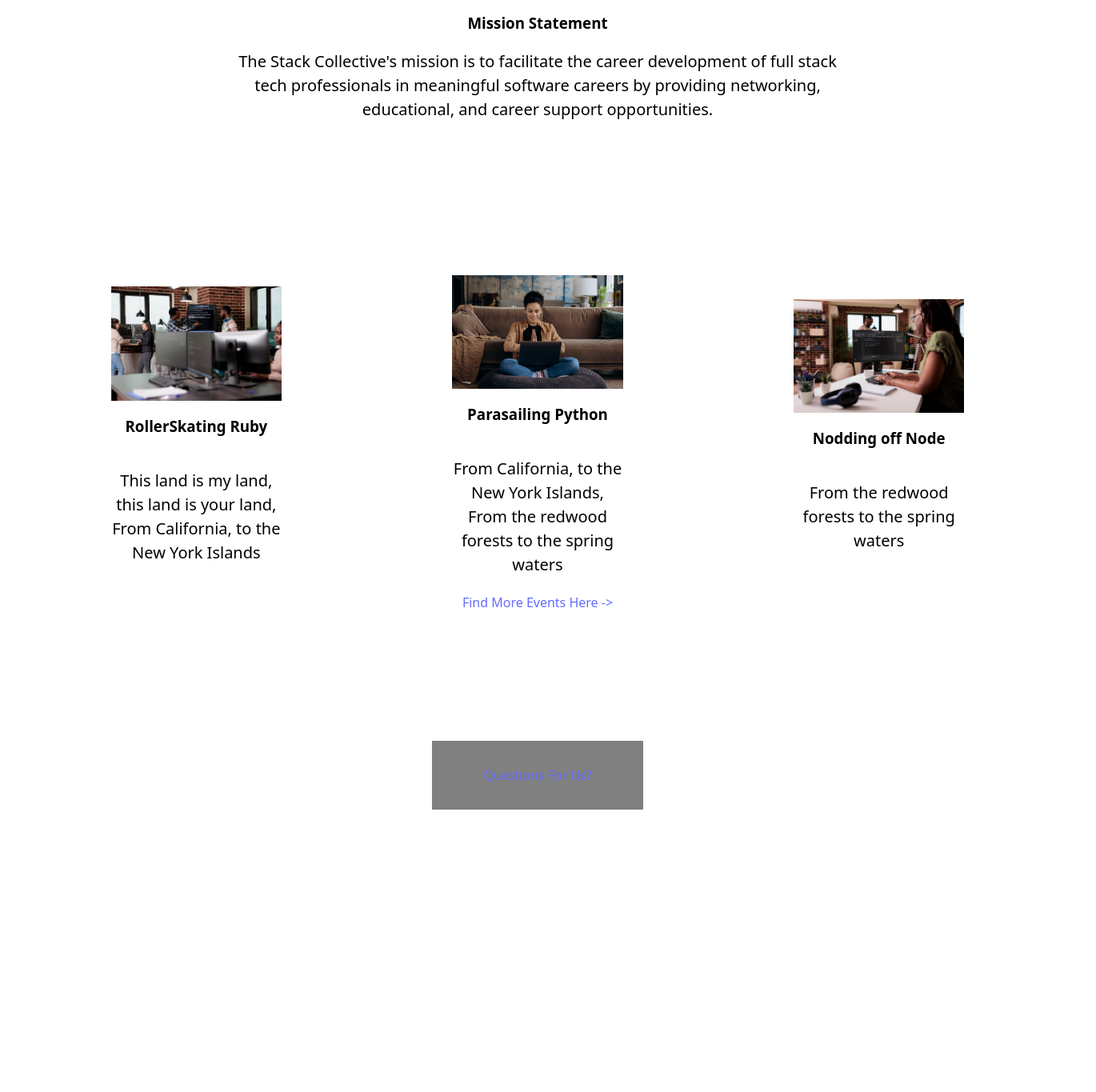
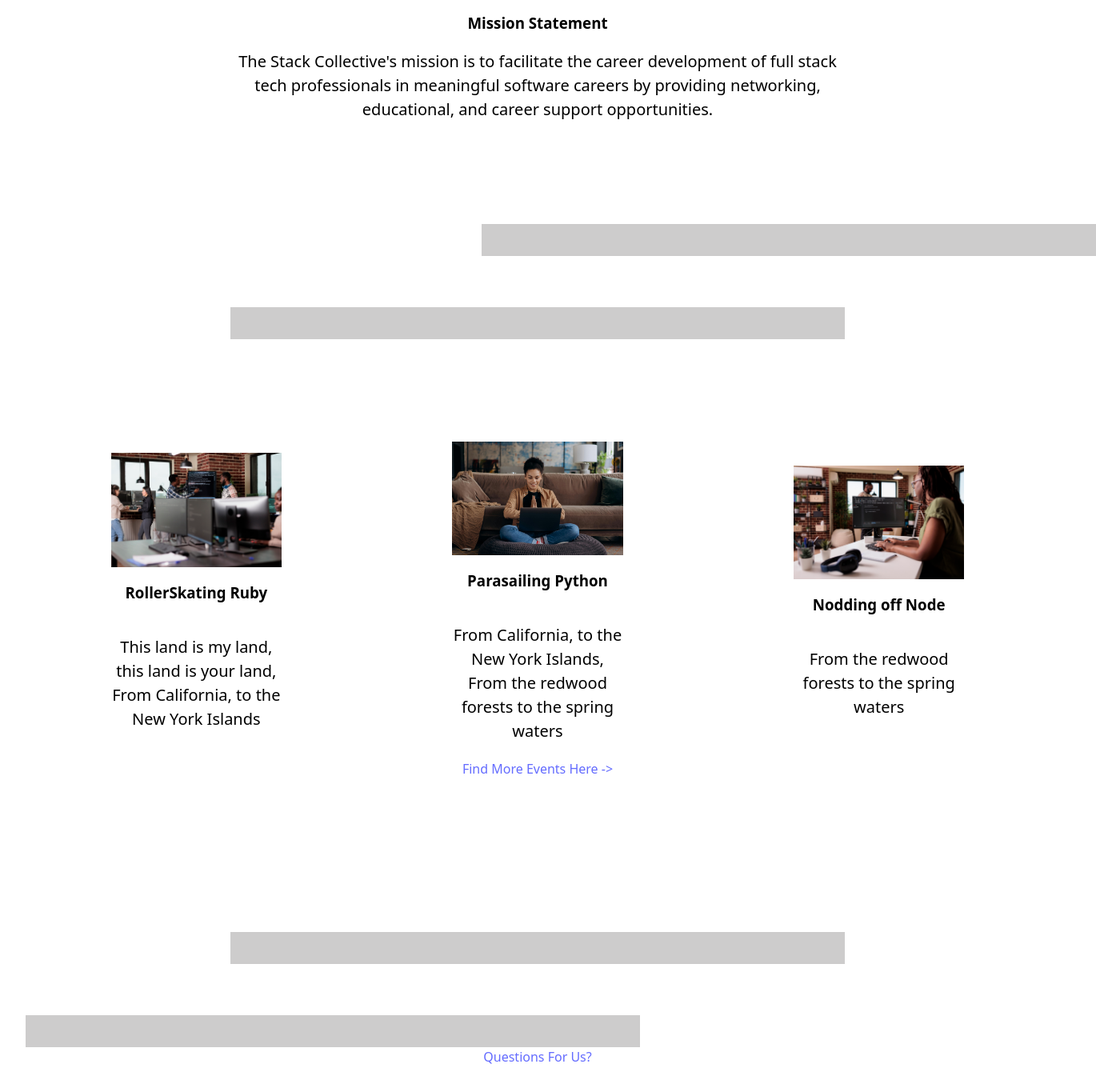
Before and after one commit to thestackcollective/tsc-website-1, a React (Vite) app: page / in a window 1280 px wide. Shown: the part 868-2233 px from the top of the page at 80% size, 1370 px wide, since content can reach past the window. Before the commit the page ends 1881 px from the top, so only its background shows below. Built offline with nearby package versions, Linux system fonts and the light colour scheme.

Commit message:
Add all four bars to the landing page

```diff
--- /dev/null
+++ b/src/components/DividerBar/DividerBar.css
@@ -0,0 +1,22 @@
+.divider-bar-primary {
+  height: 5vh;
+  background-color: #cdcccc;
+  width: 60%;
+  margin: auto;
+  margin-bottom: 4rem;
+}
+
+.divider-bar-secondary {
+  height: 5vh;
+  background-color: #cdcccc;
+  width: 60%;
+  margin-left: 44.5%;
+  margin-bottom: 4rem;
+}
+
+.divider-bar-tertiary {
+  height: 5vh;
+  background-color: #cdcccc;
+  width: 60%;
+  margin-right: 44.5%;
+}
--- /dev/null
+++ b/src/components/DividerBar/DividerBar.jsx
@@ -0,0 +1,8 @@
+import './DividerBar.css'
+
+export default function DividerBar({className}) {
+  return (
+    <div className={className}>
+    </div>
+  )
+}
--- a/src/pages/LandingPage/LandingPage.css
+++ b/src/pages/LandingPage/LandingPage.css
@@ -1,4 +1,4 @@
-.landing-page-section a:nth-child(3) {
+.landing-page-section a:nth-child(4) {
   padding: 2rem 4rem;
   background-color: #808080;
 }
--- a/src/pages/LandingPage/LandingPage.jsx
+++ b/src/pages/LandingPage/LandingPage.jsx
@@ -1,6 +1,7 @@
 import Paragraph from "../../components/Paragraph/Paragraph"
 import EventTeaserSectionContainer from "../../components/EventTeaserSection/EventTeaserSectionContainer"
 import NavLinkButton from "../../components/NavLinkButton/NavLinkButton"
+import DividerBar from "../../components/DividerBar/DividerBar"
 import './LandingPage.css'
 
 export default function LandingPage() {
@@ -13,7 +14,11 @@ export default function LandingPage() {
         stack tech professionals in meaningful software careers by providing networking,
         educational, and career support opportunities."
       />
+      <DividerBar className='divider-bar-secondary' />
+      <DividerBar className='divider-bar-primary' />
       <EventTeaserSectionContainer/>
+      <DividerBar className='divider-bar-primary' />
+      <DividerBar className='divider-bar-tertiary' />
       <NavLinkButton location="./contact" text="Questions For Us?" />
     </section>
 
```
